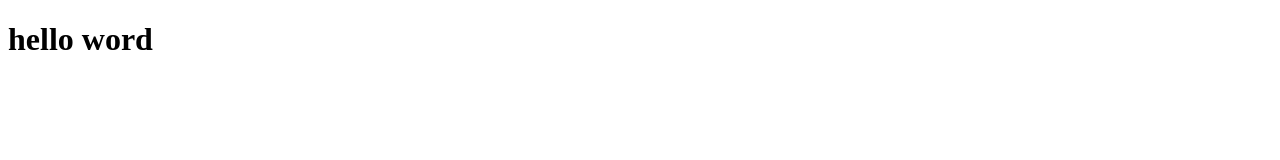
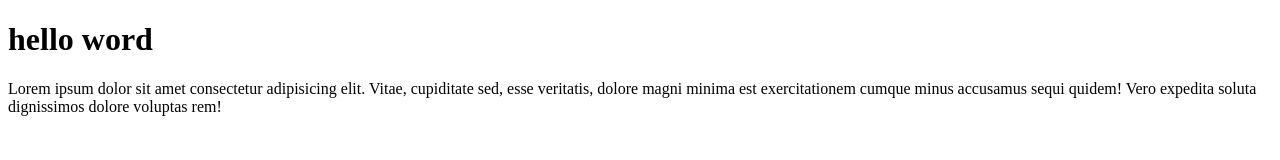
Before and after one commit to Denisali1/git-test, a plain HTML site: page index.html in a window 1280 px wide. Drawn offline with Linux system fonts and the light colour scheme.

Commit message:
test menambahkan paragraf

```diff
--- a/index.html
+++ b/index.html
@@ -7,5 +7,6 @@
 </head>
 <body>
     <h1>hello word</h1>
+    <p>Lorem ipsum dolor sit amet consectetur adipisicing elit. Vitae, cupiditate sed, esse veritatis, dolore magni minima est exercitationem cumque minus accusamus sequi quidem! Vero expedita soluta dignissimos dolore voluptas rem!</p>
 </body>
 </html>
```
